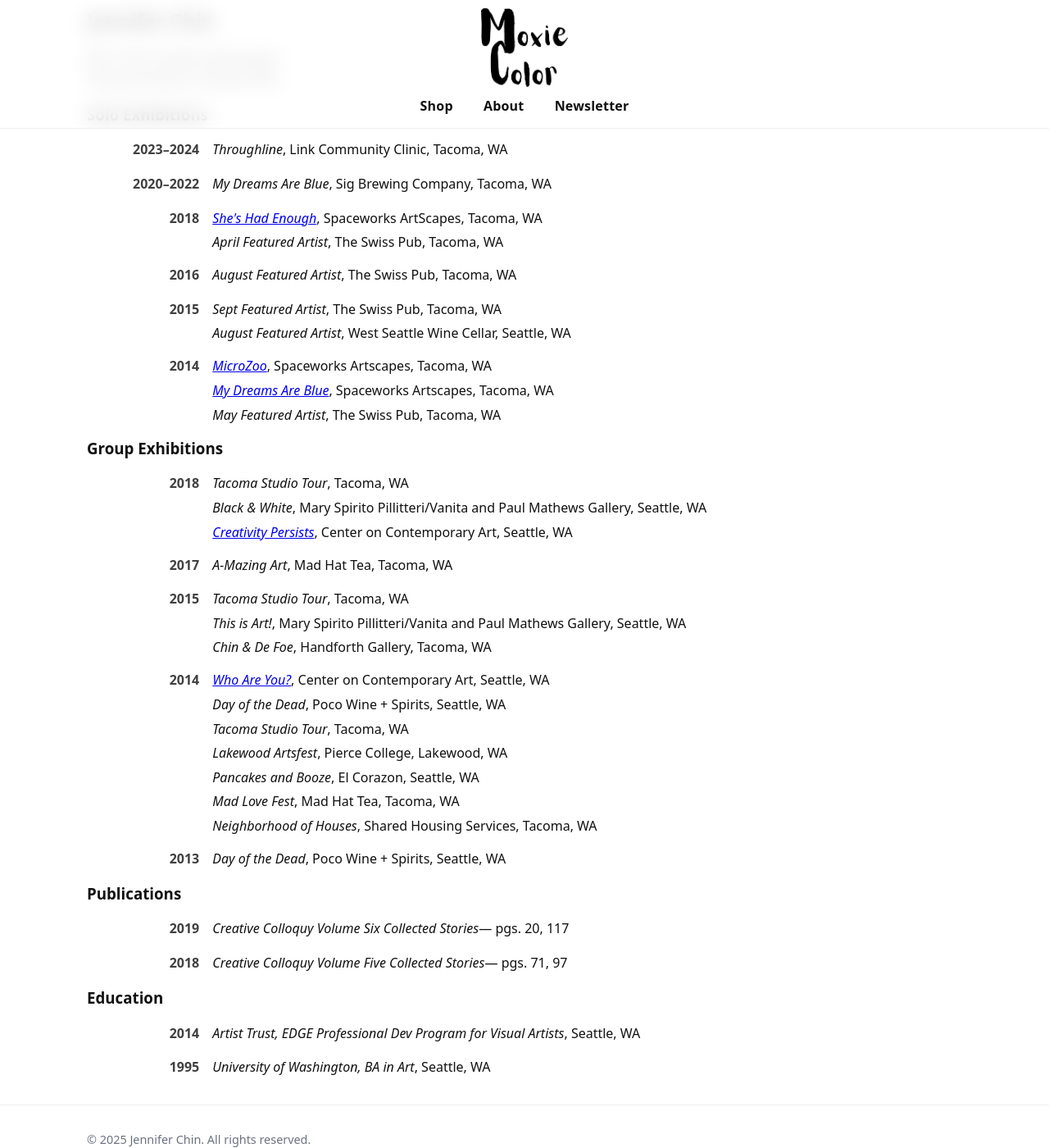
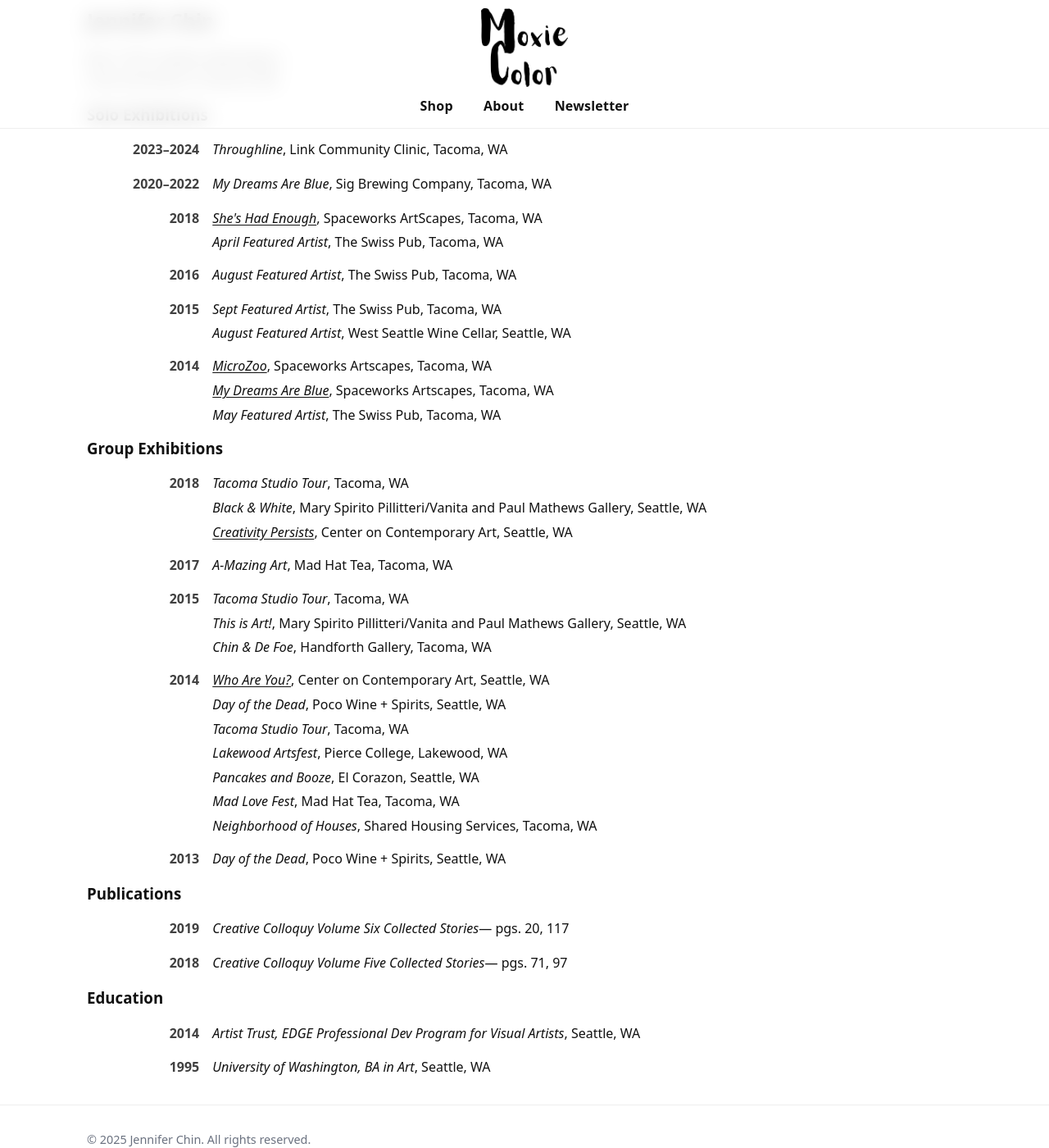
Before and after one commit to MoxieColor/moxiecolor, a Jekyll site: the page built from pages/CurriculumVitae.md, in a window 1280 px wide and 1400 px high, scrolled down 228 px. Shown: the whole window at 82% size. Built offline with Jekyll 4.4.1, drawn with Linux system fonts in a browser that asks for light colours.

Commit message:
Update styles.css

```diff
--- a/assets/styles.css
+++ b/assets/styles.css
@@ -403,7 +403,12 @@
 
 .cv-details{ min-width:0; }        /* allows long lines to wrap cleanly */
 
-.cv-item{ margin:0; line-height:1.5; }
+.cv-item{
+  margin:0;
+  line-height:1.5;
+  padding-left: 1.2rem;   /* same value as below, tweak to taste */
+  text-indent: -1.2rem;   /* makes a hanging indent */
+}
 .cv-item + .cv-item{ margin-top:.35rem; }
 
 /* Mobile stack */
@@ -411,3 +416,6 @@
   .cv-row{ grid-template-columns: 1fr; }
   .cv-year{ text-align:left; margin-bottom:.25rem; }
 }
+
+.cv-item a{ color: inherit; text-decoration: underline; text-underline-offset: 2px; }
+.cv-item a:hover{ text-decoration-thickness: 2px; }
```
